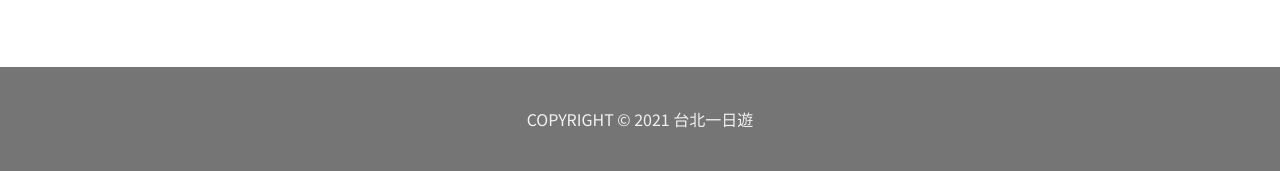
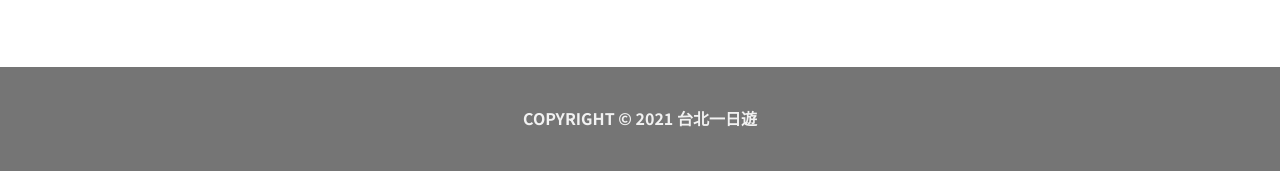
Before and after one commit to Ellen-ho/taipei-day-trip, a FastAPI app: page / in a window 1280 px wide. Shown: the part 1093-1264 px from the top of the page. Run offline with FastAPI, Linux system fonts and the light colour scheme; data that the repository does not hold is empty.

Commit message:
feat: modify the font size and font weight of footer

```diff
--- a/static/css/public.css
+++ b/static/css/public.css
@@ -63,6 +63,9 @@
     text-align: center;
     height: 104px;
     width: 100%;
+    font-size: 16px;
+    font-weight: 700;
+    line-height: 13.3px;
   }
 
   /* modal */
```
